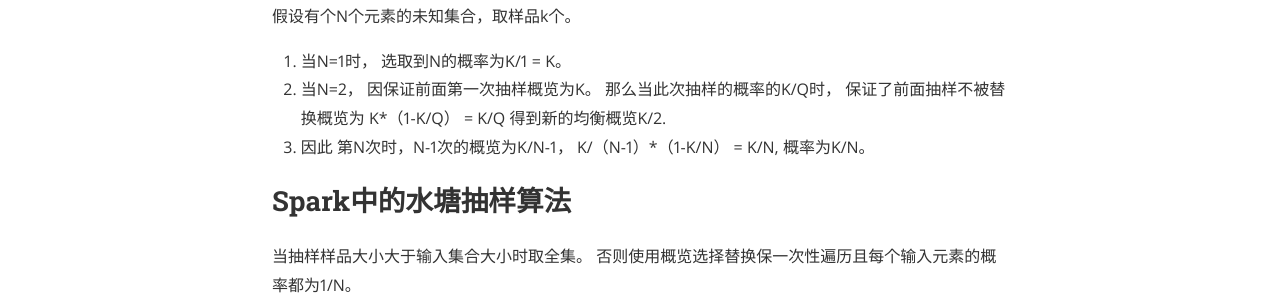
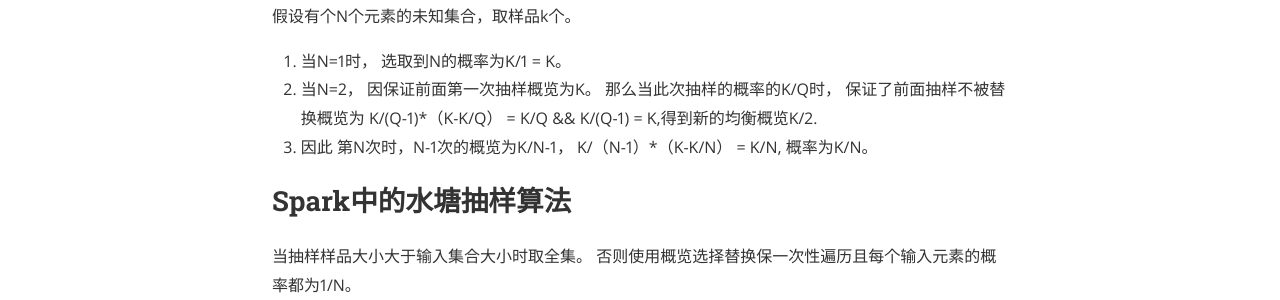
Before and after one commit to whiteclover/whiteclover.github.io, a Jekyll site: the page built from _posts/2015-09-10-reservoir-sampling.markdown, in a window 1280 px wide. Shown: the part 447-747 px from the top of the page. Built offline with Jekyll 4.4.1, drawn with Linux system fonts in a browser that asks for light colours; nearby versions of some CDN libraries; comment, search, counter and statistics services are not loaded; a style sheet for code colours, icons or effects is not loaded.

Commit message:
Fixed proof

```diff
--- a/_posts/2015-09-10-reservoir-sampling.markdown
+++ b/_posts/2015-09-10-reservoir-sampling.markdown
@@ -15,8 +15,9 @@ tags: algorithm,spark
 假设有个N个元素的未知集合，取样品k个。
 
 1. 当N=1时， 选取到N的概率为K/1 = K。
-2. 当N=2， 因保证前面第一次抽样概览为K。 那么当此次抽样的概率的K/Q时， 保证了前面抽样不被替换概览为 K*（1-K/Q） = K/Q 得到新的均衡概览K/2.
-3. 因此 第N次时，N-1次的概览为K/N-1， K/（N-1）*（1-K/N） = K/N, 概率为K/N。
+2. 当N=2， 因保证前面第一次抽样概览为K。 那么当此次抽样的概率的K/Q时， 保证了前面抽样不被替换概览为 K/(Q-1)*（K-K/Q） = K/Q && K/(Q-1) = K,得到新的均衡概览K/2.
+3. 因此 第N次时，N-1次的概览为K/N-1， K/（N-1）*（K-K/N） = K/N, 概率为K/N。
+
 
 ## Spark中的水塘抽样算法
 
```
